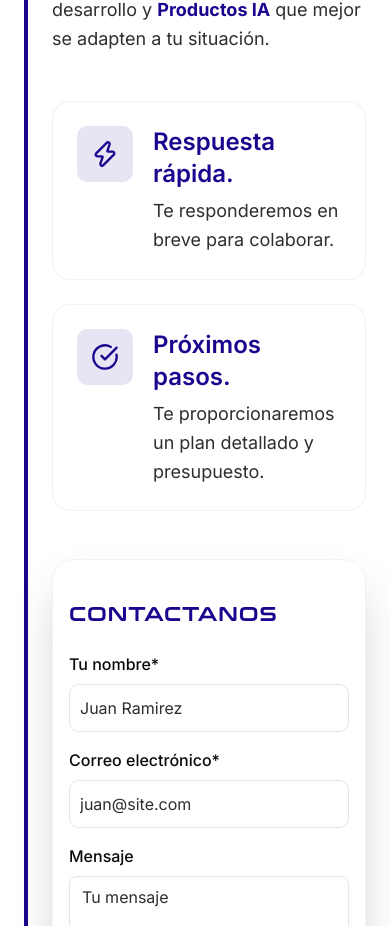
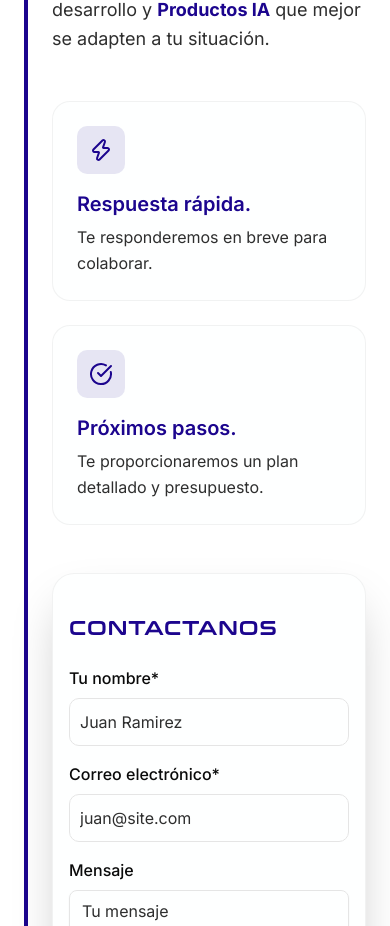
Before and after one commit to FabioArias23/fusalabslandingpage, a Next.js app: page /servicios in a window 390 px wide. Shown: the part 2479-3405 px from the top of the page. Built offline with nearby package versions, Linux system fonts and the light colour scheme.

Commit message:
style(contact): apilar iconos y reducir tipografia en mobile

```diff
--- a/components/sections/contact-section.tsx
+++ b/components/sections/contact-section.tsx
@@ -120,13 +120,13 @@ export function ContactSection({ data, isEnglish }: ContactSectionProps) {
                       className="p-6 rounded-2xl bg-card/50 backdrop-blur-sm border border-border/50"
                       spotlightRadius={200}
                     >
-                      <div className="flex items-start gap-5">
-                        <div className="size-14 rounded-lg bg-primary/10 flex items-center justify-center flex-shrink-0">
-                          <Icon className="size-7 text-primary" />
+                      <div className="flex flex-col sm:flex-row items-start gap-4 sm:gap-5">
+                        <div className="size-12 sm:size-14 rounded-lg bg-primary/10 flex items-center justify-center flex-shrink-0">
+                          <Icon className="size-6 sm:size-7 text-primary" />
                         </div>
                         <div>
-                          <p className="text-2xl sm:text-3xl font-semibold text-foreground/90">{card.title}</p>
-                          <p className="text-lg sm:text-[1.35rem] text-muted-foreground mt-1.5 leading-relaxed">
+                          <p className="text-xl sm:text-3xl font-semibold text-foreground/90">{card.title}</p>
+                          <p className="text-base sm:text-[1.35rem] text-muted-foreground mt-1.5 leading-relaxed">
                             {card.description}
                           </p>
                         </div>
```
